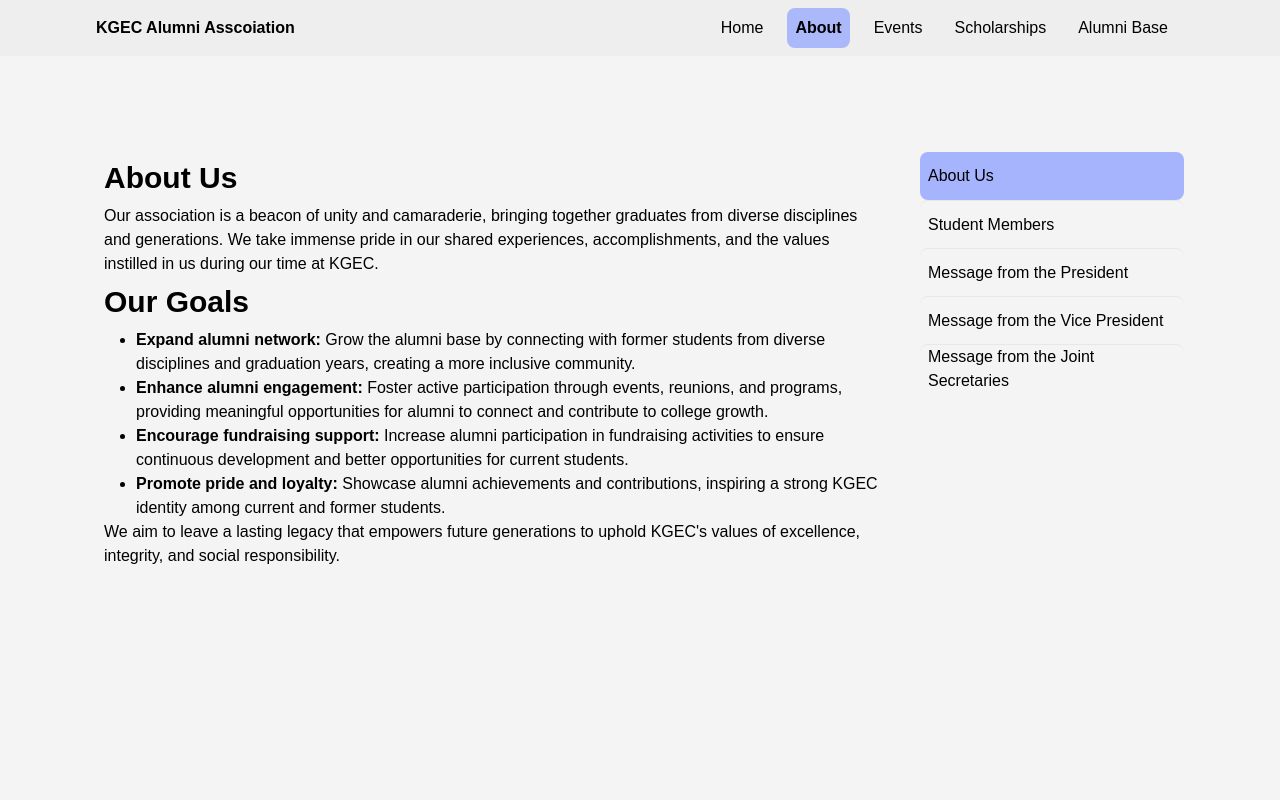
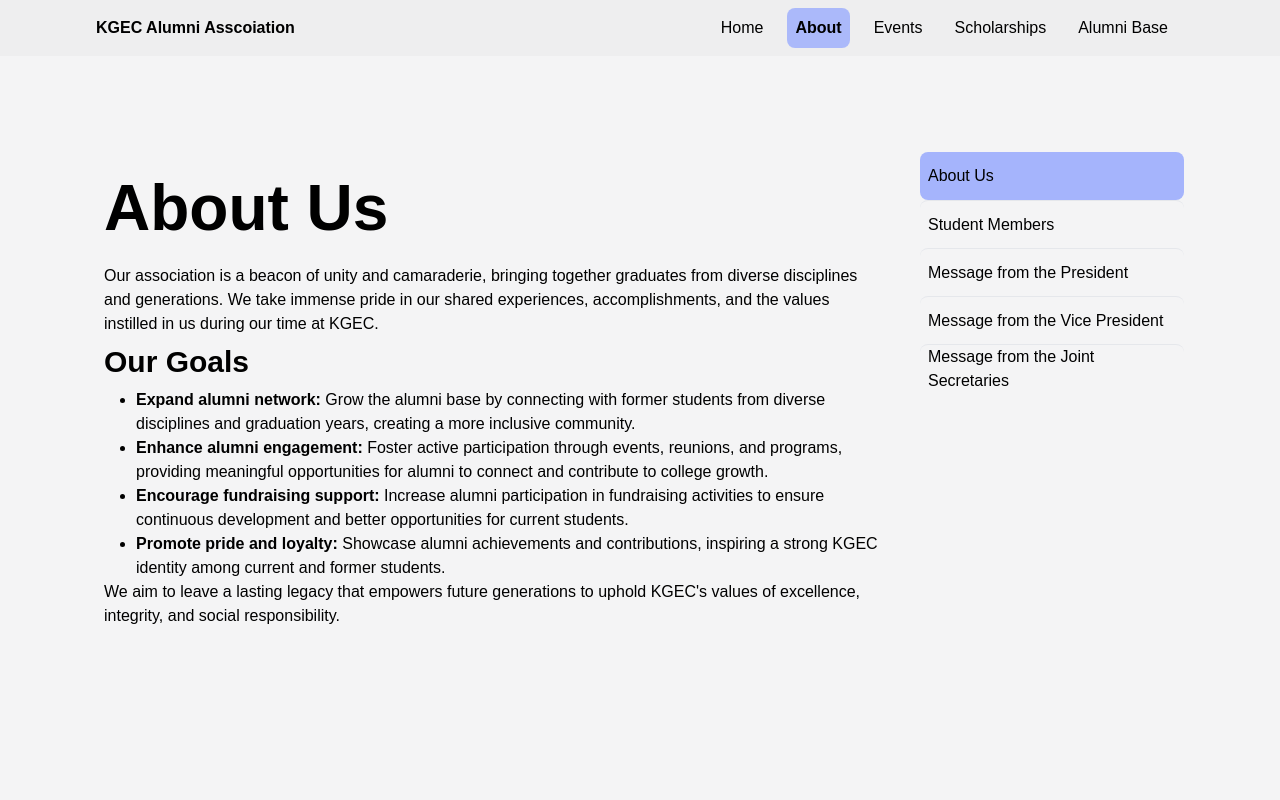
Before and after one commit to kgec-alumni-interaction-cell/website, a Next.js app: page /about in a window 1280 px wide. Shown: the top 800 px of the page. Built offline with nearby package versions, Linux system fonts and the light colour scheme; a web font is replaced by a local one.

Commit message:
fix: minor fixes before big changes

```diff
--- a/src/components/home/notices/index.tsx
+++ b/src/components/home/notices/index.tsx
@@ -15,14 +15,14 @@ const notices = [
 
 export default function HomeNotices() {
   return (
-    <section className="mnv bg-zinc-50 min-w-full flex flex-col p-6 md:p-8 lg:p-24  ">
+    <section className="mnv bg-zinc-50 min-w-full flex flex-col p-6 md:p-8 lg:p-24 h-100 md:h-[calc(100vh-12px)]">
       <h2 className="text-[2rem] lg:text-[3rem] font-black mb-4 leading-none">
         Notice Board
       </h2>
 
       <ul className="list-inside flex-col">
         {notices.map((notice, idx) => (
-          <li key={idx} className="flex my-3">
+          <li key={idx} className="flex my-3 ">
             <svg
               xmlns="http://www.w3.org/2000/svg"
               width="20"
--- a/src/pages/about/index.tsx
+++ b/src/pages/about/index.tsx
@@ -31,7 +31,7 @@ function About() {
         <div className="w-full lg:w-[75%] ">
           {curentSidebarItem === 0 && (
             <div className="rounded-lg p-2">
-              <h2 className="text-2xl lg:text-3xl font-black mb-2">About Us</h2>
+              <h2 className="text-[3rem] lg:text-[4rem] font-black mb-2">About Us</h2>
               Our association is a beacon of unity and camaraderie, bringing
               together graduates from diverse disciplines and generations. We
               take immense pride in our shared experiences, accomplishments, and
```
